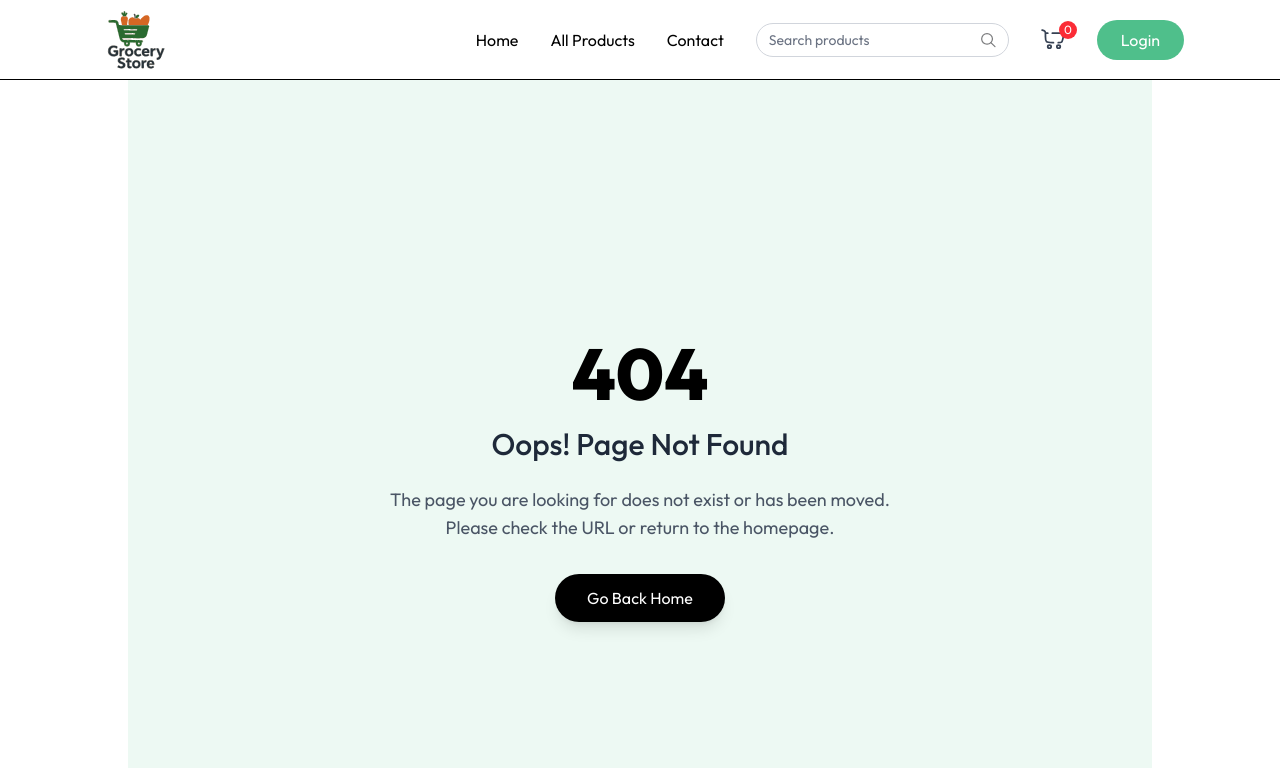
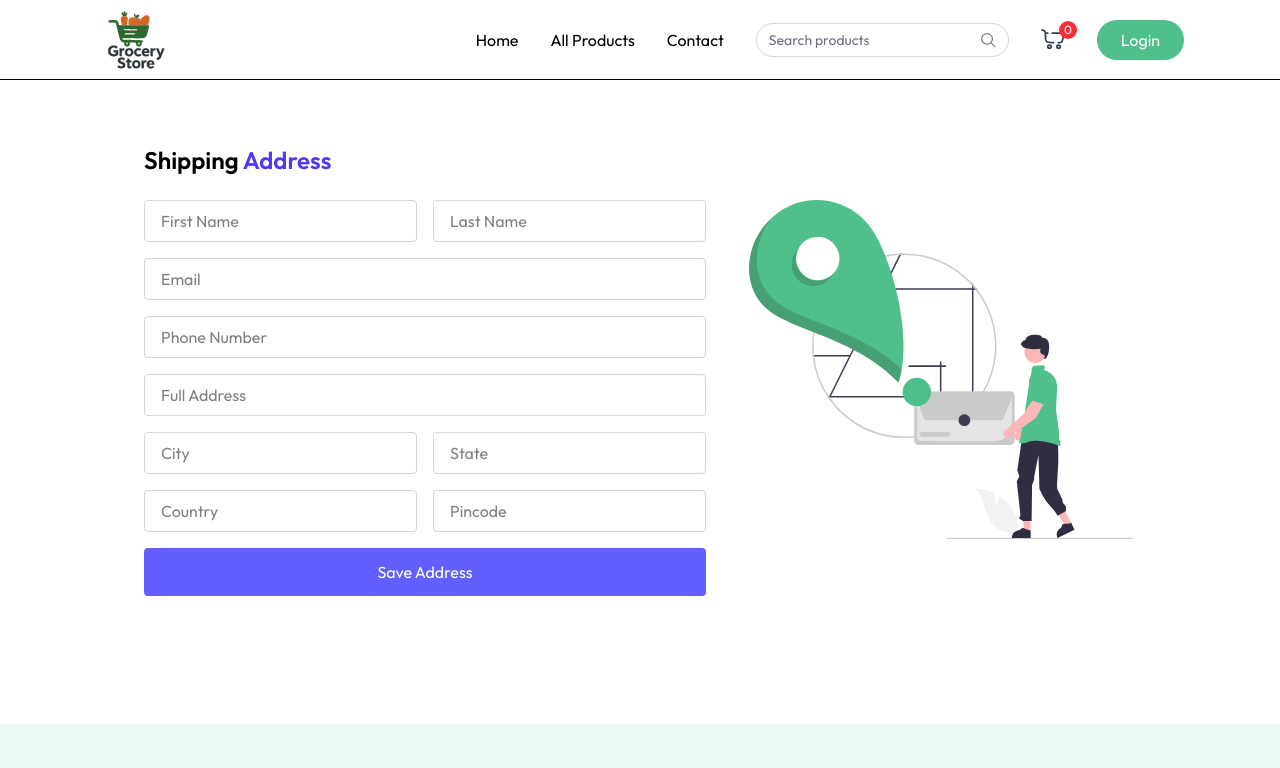
Before and after one commit to maaza4u/Grocery_Store, a React (Vite) app in the folder Frontend/: page /add-address in a window 1280 px wide. Shown: the top 768 px of the page. Built offline with nearby package versions, Linux system fonts and the light colour scheme.

Commit message:
add AddAddress page

```diff
--- a/Frontend/src/App.jsx
+++ b/Frontend/src/App.jsx
@@ -15,6 +15,7 @@ import ProductCategoies from "./components/ProductCategoies";
 import { AnimatePresence } from "framer-motion";
 import ProductDetails from "./pages/ProductDetails";
 import Cart from "./pages/Cart";
+import AddAddress from "./pages/AddAdress";
 
 const App = () => {
   const location = useLocation();
@@ -36,6 +37,7 @@ const App = () => {
             <Route path="/products/:category" element={<ProductCategoies />} />
             <Route path="/products/:category/:id" element={<ProductDetails />} />
             <Route path="/cart" element={<Cart />} />
+            <Route path="/add-address" element={<AddAddress />} />
             <Route path="*" element={<Notfound />} />
           </Routes>
         </AnimatePresence>
--- a/Frontend/src/components/ProductCard.jsx
+++ b/Frontend/src/components/ProductCard.jsx
@@ -45,9 +45,9 @@ const ProductCrad = ({ product }) => {
 
           <div className="flex items-end justify-between mt-3">
             <p className="text-base sm:text-xl font-medium text-primary">
-              ${product.offerPrice}{" "}
+            ₹{product.offerPrice}{" "}
               <span className="text-gray-500/60 text-xs sm:text-sm line-through">
-                ${product.price}
+              ₹{product.price}
               </span>
             </p>
 
--- /dev/null
+++ b/Frontend/src/pages/AddAdress.jsx
@@ -0,0 +1,149 @@
+import React, { useState } from 'react';
+import { assets } from '../assets/assets';
+
+const InputField = ({ type, placeholder, name, handleChange, address }) => (
+  <input
+    type={type}
+    placeholder={placeholder}
+    name={name}
+    onChange={handleChange}
+    value={address[name]}
+    required
+    className="w-full border border-gray-300 px-4 py-2 rounded outline-none"
+  />
+);
+
+const AddAddress = () => {
+  const [address, setAddress] = useState({
+    firstname: '',
+    lastname: '',
+    email: '',
+    phone: '',
+    address: '',
+    city: '',
+    state: '',
+    country: '',
+    pincode: '',
+  });
+
+  const handleChange = (e) => {
+    const { name, value } = e.target;
+    setAddress((prevAddress) => ({
+      ...prevAddress,
+      [name]: value,
+    }));
+  };
+
+  const handleSubmit = (e) => {
+    e.preventDefault();
+    console.log('Submitted Address:', address);
+    alert('Address Saved Successfully!');
+  };
+
+  return (
+    <div className="mt-16 pb-16 max-w-6xl mx-auto px-4">
+      <p className="text-2xl font-semibold mb-6">
+        Shipping <span className="text-indigo-600">Address</span>
+      </p>
+
+      <div className="grid grid-cols-1 md:grid-cols-12 gap-10 items-start">
+        {/* Form Section - left, wider */}
+        <form
+          onSubmit={handleSubmit}
+          className="md:col-span-7 w-full space-y-4"
+        >
+          <div className="grid grid-cols-2 gap-4">
+            <InputField
+              type="text"
+              placeholder="First Name"
+              name="firstname"
+              handleChange={handleChange}
+              address={address}
+            />
+            <InputField
+              type="text"
+              placeholder="Last Name"
+              name="lastname"
+              handleChange={handleChange}
+              address={address}
+            />
+          </div>
+
+          <InputField
+            type="email"
+            placeholder="Email"
+            name="email"
+            handleChange={handleChange}
+            address={address}
+          />
+          <InputField
+            type="tel"
+            placeholder="Phone Number"
+            name="phone"
+            handleChange={handleChange}
+            address={address}
+          />
+          <InputField
+            type="text"
+            placeholder="Full Address"
+            name="address"
+            handleChange={handleChange}
+            address={address}
+          />
+
+          <div className="grid grid-cols-2 gap-4">
+            <InputField
+              type="text"
+              placeholder="City"
+              name="city"
+              handleChange={handleChange}
+              address={address}
+            />
+            <InputField
+              type="text"
+              placeholder="State"
+              name="state"
+              handleChange={handleChange}
+              address={address}
+            />
+          </div>
+
+          <div className="grid grid-cols-2 gap-4">
+            <InputField
+              type="text"
+              placeholder="Country"
+              name="country"
+              handleChange={handleChange}
+              address={address}
+            />
+            <InputField
+              type="text"
+              placeholder="Pincode"
+              name="pincode"
+              handleChange={handleChange}
+              address={address}
+            />
+          </div>
+
+          <button
+            type="submit"
+            className="w-full bg-indigo-500 text-white py-3 rounded hover:bg-indigo-600 transition"
+          >
+            Save Address
+          </button>
+        </form>
+
+        {/* Image Section - right, smaller */}
+        <div className="md:col-span-5 flex justify-center">
+          <img
+            src={assets.add_address_iamge}
+            alt="Add Address"
+            className="w-full max-w-sm object-contain"
+          />
+        </div>
+      </div>
+    </div>
+  );
+};
+
+export default AddAddress;
```
